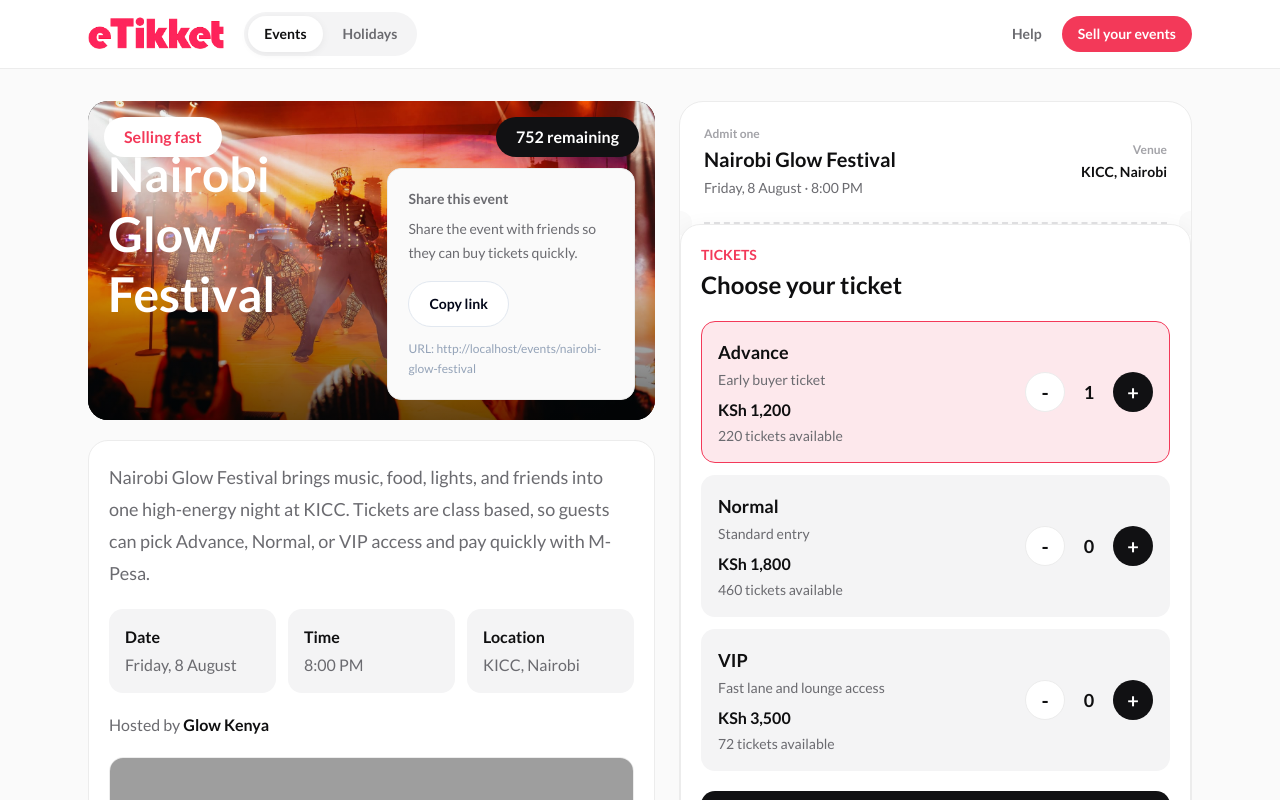
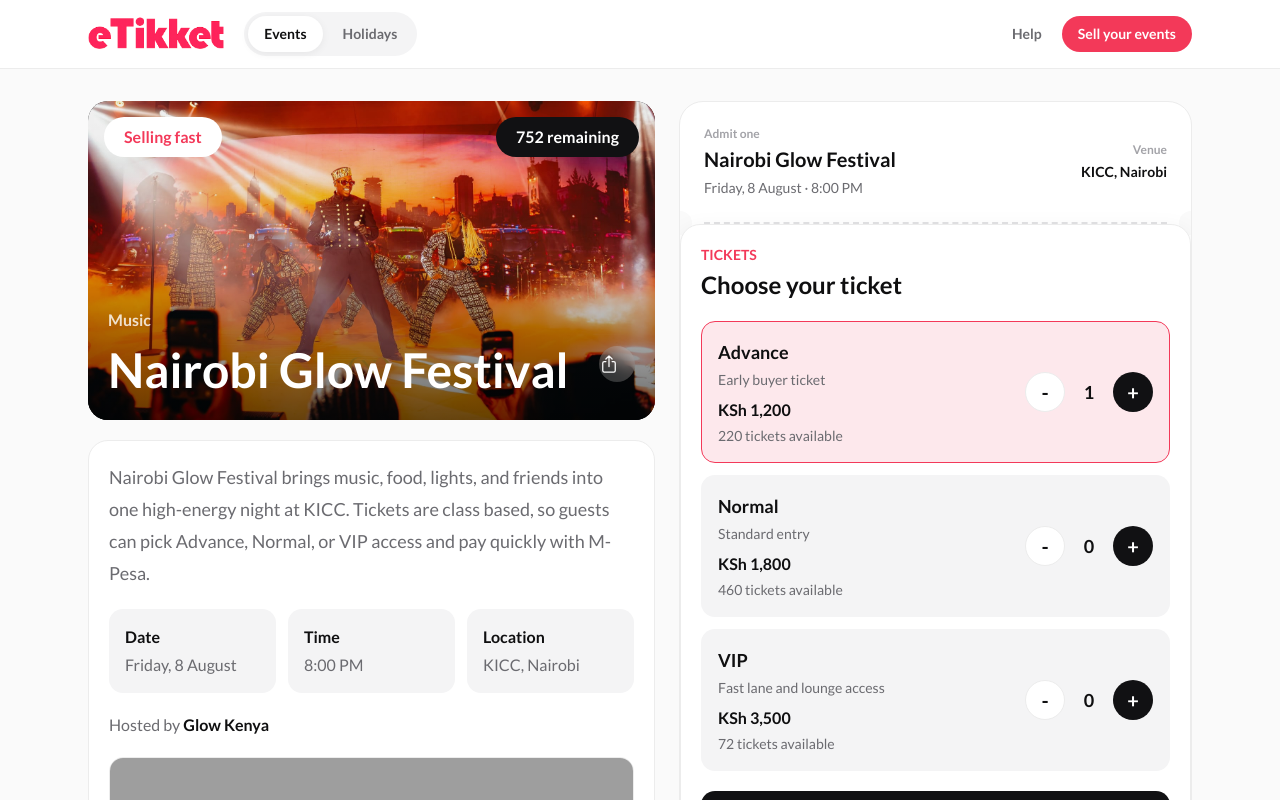
Before and after one commit to dennismutuku2005/eTikket, a Next.js app: page /events/nairobi-glow-festival in a window 1280 px wide. Shown: the top 800 px of the page. Built offline with nearby package versions, Linux system fonts and the light colour scheme; grey boxes are pictures that could not be loaded.

Commit message:
update: refined share-event.jsx functionality

```diff
--- a/components/share-event.jsx
+++ b/components/share-event.jsx
@@ -1,12 +1,16 @@
 "use client";
 
 import { useEffect, useState } from "react";
+import { IoShareOutline } from "react-icons/io5";
 
-export default function ShareEvent({ title }) {
+export default function ShareEvent({ title, className, iconOnly = false }) {
   const [shareUrl, setShareUrl] = useState("");
   const [copied, setCopied] = useState(false);
+  const [showTooltip, setShowTooltip] = useState(false);
+  const [mounted, setMounted] = useState(false);
 
   useEffect(() => {
+    setMounted(true);
     if (typeof window !== "undefined") {
       setShareUrl(window.location.href);
     }
@@ -14,9 +18,17 @@ export default function ShareEvent({ title }) {
 
   async function copyLink() {
     if (!shareUrl) return;
+    try {
       await navigator.clipboard.writeText(shareUrl);
       setCopied(true);
-    window.setTimeout(() => setCopied(false), 2500);
+      setShowTooltip(true);
+      setTimeout(() => {
+        setCopied(false);
+        setShowTooltip(false);
+      }, 2500);
+    } catch (err) {
+      console.error("Failed to copy:", err);
+    }
   }
 
   async function share() {
@@ -32,31 +44,52 @@ export default function ShareEvent({ title }) {
     }
   }
 
+  const ShareIcon = () => <IoShareOutline className="h-5 w-5" />;
+
+  // If not mounted yet, render a placeholder to avoid hydration mismatch
+  if (!mounted) {
     return (
-    <div className="mt-6 rounded-[14px] border border-[#ececec] bg-[#fafafa] p-5">
-      <p className="text-sm font-semibold text-[#6b6b70]">Share this event</p>
-      <p className="mt-2 text-sm leading-6 text-[#6b6b70]">
-        Share the event with friends so they can buy tickets quickly.
-      </p>
-      <div className="mt-4 flex flex-col gap-3 sm:flex-row">
+      <div className={`relative inline-flex ${className || ""}`}>
+        <button className="inline-flex items-center justify-center rounded-full transition hover:opacity-80">
+          <ShareIcon />
+          {!iconOnly && <span className="ml-2 text-sm font-semibold">Share</span>}
+        </button>
+      </div>
+    );
+  }
+
+  // After mounted, render the full component
+  if (typeof navigator !== "undefined" && navigator.share) {
+    return (
+      <button
+        type="button"
+        onClick={share}
+        className={`inline-flex items-center justify-center rounded-full transition hover:opacity-80 ${className || ""}`}
+        aria-label="Share event"
+      >
+        <ShareIcon />
+        {!iconOnly && <span className="ml-2 text-sm font-semibold">Share</span>}
+      </button>
+    );
+  }
+
+  // Fallback: copy link button with tooltip
+  return (
+    <div className={`relative inline-flex ${className || ""}`}>
       <button
         type="button"
         onClick={copyLink}
-          className="inline-flex items-center justify-center rounded-full bg-white px-5 py-3 text-sm font-semibold text-slate-950 border border-slate-200 transition hover:bg-slate-50"
+        className="inline-flex items-center justify-center rounded-full transition hover:opacity-80"
+        aria-label="Copy event link"
       >
-          {copied ? "Link copied" : "Copy link"}
+        <ShareIcon />
+        {!iconOnly && <span className="ml-2 text-sm font-semibold">Share</span>}
       </button>
-        {typeof navigator !== "undefined" && navigator.share ? (
-          <button
-            type="button"
-            onClick={share}
-            className="inline-flex items-center justify-center rounded-full bg-[#f33959] px-5 py-3 text-sm font-semibold text-white transition hover:bg-[#d92847]"
-          >
-            Share
-          </button>
-        ) : null}
-      </div>
-      <p className="mt-3 text-xs leading-5 text-[#94a3b8]">URL: {shareUrl || "Loading..."}</p>
+      {showTooltip && (
+        <span className="absolute -top-8 left-1/2 -translate-x-1/2 whitespace-nowrap rounded-md bg-[#111113] px-3 py-1.5 text-xs font-medium text-white shadow-sm">
+          {copied ? "Link copied!" : "Copy link"}
+        </span>
+      )}
     </div>
   );
 }
```
Lines whose indentation alone changed are shown as unchanged.
